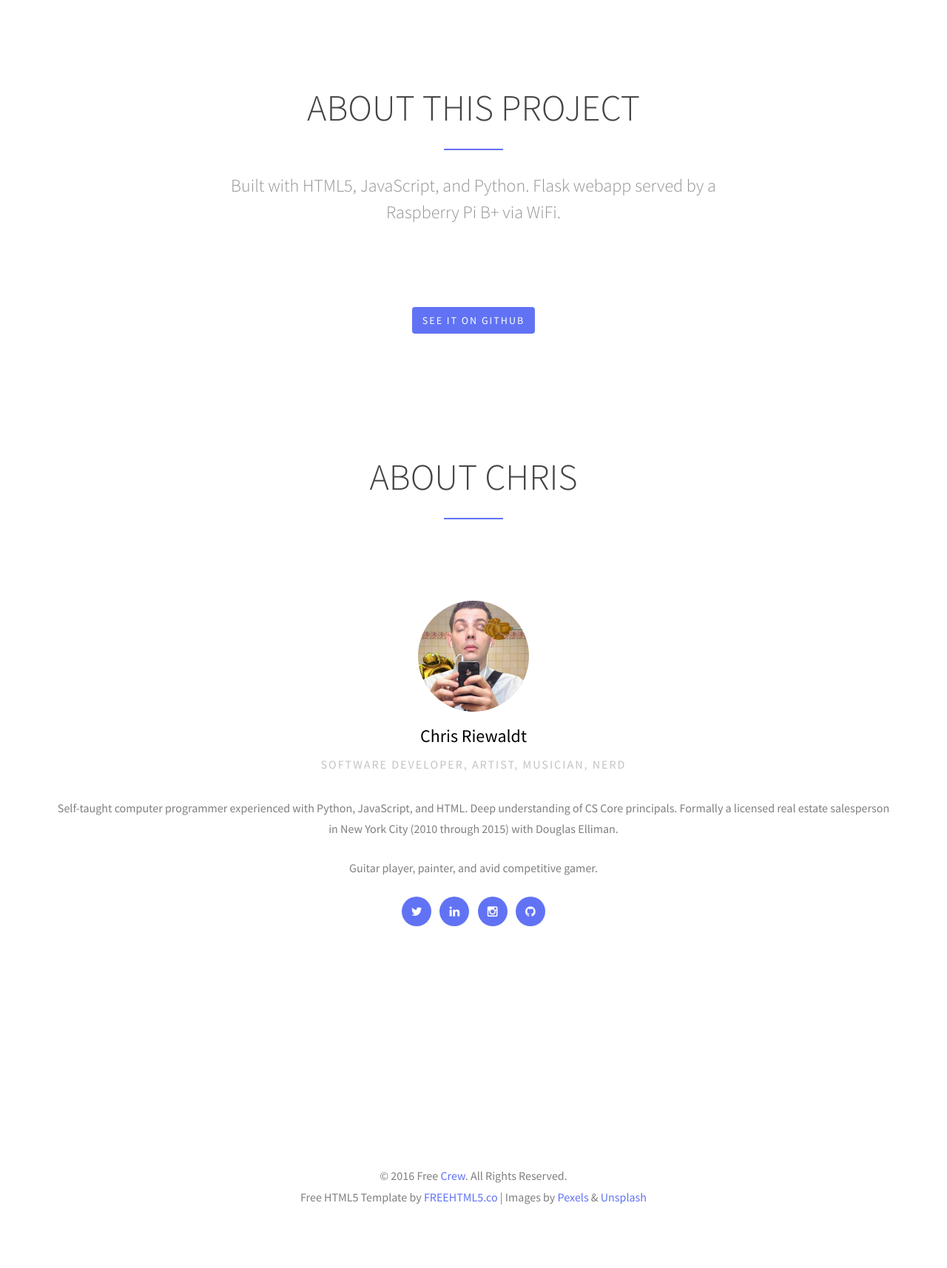
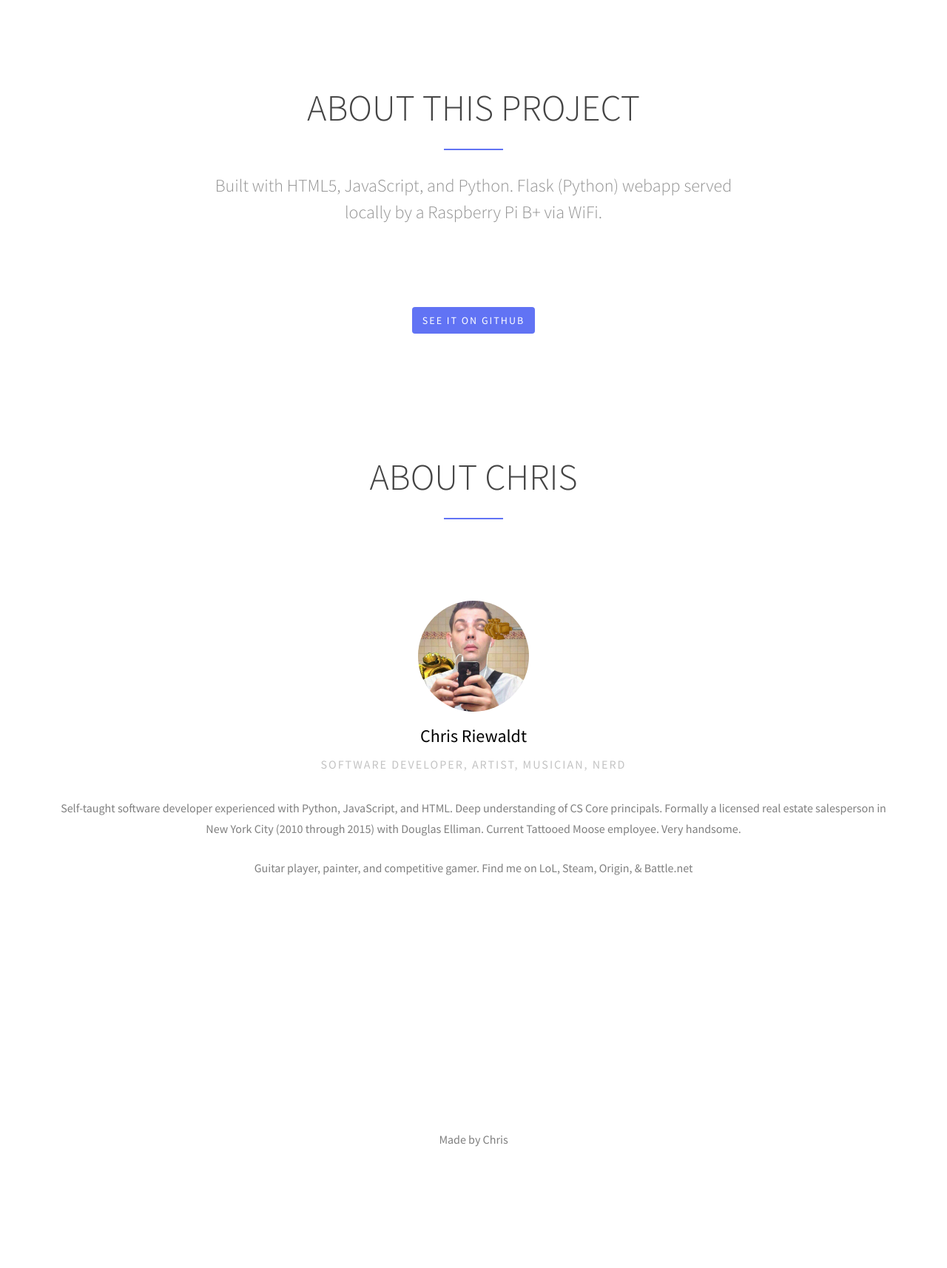
Before and after one commit to criewaldt/MooseTools, a Flask app: page / in a window 1280 px wide. Shown: the part 1880-3594 px from the top of the page at 74% size. After the commit the page ends 3430 px from the top, so only its background shows below. Run offline with Flask 2, Linux system fonts and the light colour scheme; some libraries are stand-ins or nearby versions; some web fonts are replaced.

Commit message:
final minor changes for newest update

```diff
--- a/main.py
+++ b/main.py
@@ -91,7 +91,7 @@ def server():
         try:
             report = Checkout(data)
             #print(json.dumps(report, indent=4, sort_keys=True))
-            return render_template('report2.html', data=report)
+            return render_template('report.html', data=report)
         except Exception as error:
 
             flash('Something went wrong! Check your numbers and try again.')
--- a/templates/index.html
+++ b/templates/index.html
@@ -7,7 +7,7 @@
 	<head>
 	<meta charset="utf-8">
 	<meta http-equiv="X-UA-Compatible" content="IE=edge">
-	<title>Tattooed Moose: Tools by Chris Riewaldt</title>
+	<title>MooseTools: Tools for Tattooed Moose Employees</title>
 	<meta name="viewport" content="width=device-width, initial-scale=1">
 	<meta name="description" content="Tattooed Moose: Tools by Chris Riewaldt" />
 	<meta name="keywords" content="Tattooed Moose, tools, Chris Riewaldt" />
@@ -201,7 +201,7 @@
 
 					<a href="#" class="js-fh5co-nav-toggle fh5co-nav-toggle" data-toggle="collapse" data-target="#navbar" aria-expanded="false" aria-controls="navbar"><i></i></a>
 
-					<a class="navbar-brand" href="/">Moose Tools</a>
+					<a class="navbar-brand" href="/">MooseTools</a>
 		        </div>
 		        <div id="navbar" class="navbar-collapse collapse">
 		          <ul class="nav navbar-nav navbar-right">
@@ -367,7 +367,7 @@
 					<h2 class="to-animate">About This Project</h2>
 					<div class="row">
 						<div class="col-md-8 col-md-offset-2 to-animate">
-							<h3>Built with HTML5, JavaScript, and Python. Flask webapp served by a Raspberry Pi B+ via WiFi.</h3>
+							<h3>Built with HTML5, JavaScript, and Python. Flask (Python) webapp served locally by a Raspberry Pi B+ via WiFi.</h3>
 						</div>
 					</div>
 				</div>
@@ -392,13 +392,8 @@
 								<img src="static/images/person2.jpg" class="img-responsive img-rounded" alt="Chris">
 								<h3 class="name">Chris Riewaldt</h3>
 								<div class="position">Software Developer, Artist, Musician, Nerd</div>
-								<p>Self-taught computer programmer experienced with Python, JavaScript, and HTML. Deep understanding of CS Core principals. Formally a licensed real estate salesperson in New York City (2010 through 2015) with Douglas Elliman. </p><p>Guitar player, painter, and avid competitive gamer.</p>
-								<ul class="social social-circle">
-									<li><a href="#"><i class="icon-twitter"></i></a></li>
-									<li><a href="#"><i class="icon-linkedin"></i></a></li>
-									<li><a href="#"><i class="icon-instagram"></i></a></li>
-									<li><a href="#"><i class="icon-github"></i></a></li>
-								</ul>
+								<p>Self-taught software developer experienced with Python, JavaScript, and HTML. Deep understanding of CS Core principals. Formally a licensed real estate salesperson in New York City (2010 through 2015) with Douglas Elliman. Current Tattooed Moose employee. Very handsome.</p><p>Guitar player, painter, and competitive gamer. Find me on LoL, Steam, Origin, & Battle.net</p>
+
 							</div>
 						</div>
 					</div>
@@ -686,8 +681,8 @@
 	<footer id="footer" role="contentinfo">
 		<div class="container">
 			<div class="row row-bottom-padded-sm">
-				<div class="col-md-12">
-					<p class="copyright text-center">&copy; 2016 Free <a href="index.html">Crew</a>. All Rights Reserved. <br> Free HTML5 Template by <a href="http://freehtml5.co/" target="_blank">FREEHTML5.co</a> | Images by <a href="http://pexels.com/" target="_blank">Pexels</a> &amp;  <a href="http://unsplash.com/" target="_blank">Unsplash</a></p>
+				<div class="col-md-12 text-center">
+					<p>Made by Chris</p>
 				</div>
 			</div>
 
--- a/templates/report.html
+++ b/templates/report.html
@@ -7,7 +7,7 @@
 	<head>
 	<meta charset="utf-8">
 	<meta http-equiv="X-UA-Compatible" content="IE=edge">
-	<title>Tattooed Moose: Tools by Chris Riewaldt</title>
+	<title>Report | Server Checkout | MooseTools: Tools for Tattooed Moose Employees</title>
 	<meta name="viewport" content="width=device-width, initial-scale=1">
 	<meta name="description" content="Tattooed Moose: Tools by Chris Riewaldt" />
 	<meta name="keywords" content="Tattooed Moose, tools, Chris Riewaldt" />
@@ -201,7 +201,7 @@
 
 					<a href="#" class="js-fh5co-nav-toggle fh5co-nav-toggle" data-toggle="collapse" data-target="#navbar" aria-expanded="false" aria-controls="navbar"><i></i></a>
 
-					<a class="navbar-brand" href="/">Moose Tools</a>
+					<a class="navbar-brand" href="/">MooseTools</a>
 		        </div>
 		        <div id="navbar" class="navbar-collapse collapse">
 		          <ul class="nav navbar-nav navbar-right">
--- a/templates/serve.html
+++ b/templates/serve.html
@@ -7,7 +7,7 @@
 	<head>
 	<meta charset="utf-8">
 	<meta http-equiv="X-UA-Compatible" content="IE=edge">
-	<title>Tattooed Moose: Tools by Chris Riewaldt</title>
+	<title>Server Checkout | MooseTools: Tools for Tattooed Moose Employees</title>
 	<meta name="viewport" content="width=device-width, initial-scale=1">
 	<meta name="description" content="Tattooed Moose: Tools by Chris Riewaldt" />
 	<meta name="keywords" content="Tattooed Moose, tools, Chris Riewaldt" />
@@ -203,7 +203,7 @@
 
 					<a href="#" class="js-fh5co-nav-toggle fh5co-nav-toggle" data-toggle="collapse" data-target="#navbar" aria-expanded="false" aria-controls="navbar"><i></i></a>
 
-					<a class="navbar-brand" href="/">Moose Tools</a>
+					<a class="navbar-brand" href="/">MooseTools</a>
 	        </div>
 		        <div id="navbar" class="navbar-collapse collapse">
 		          <ul class="nav navbar-nav navbar-right">
```
Also changed, not shown: checkout.py (+10 -8 lines).
